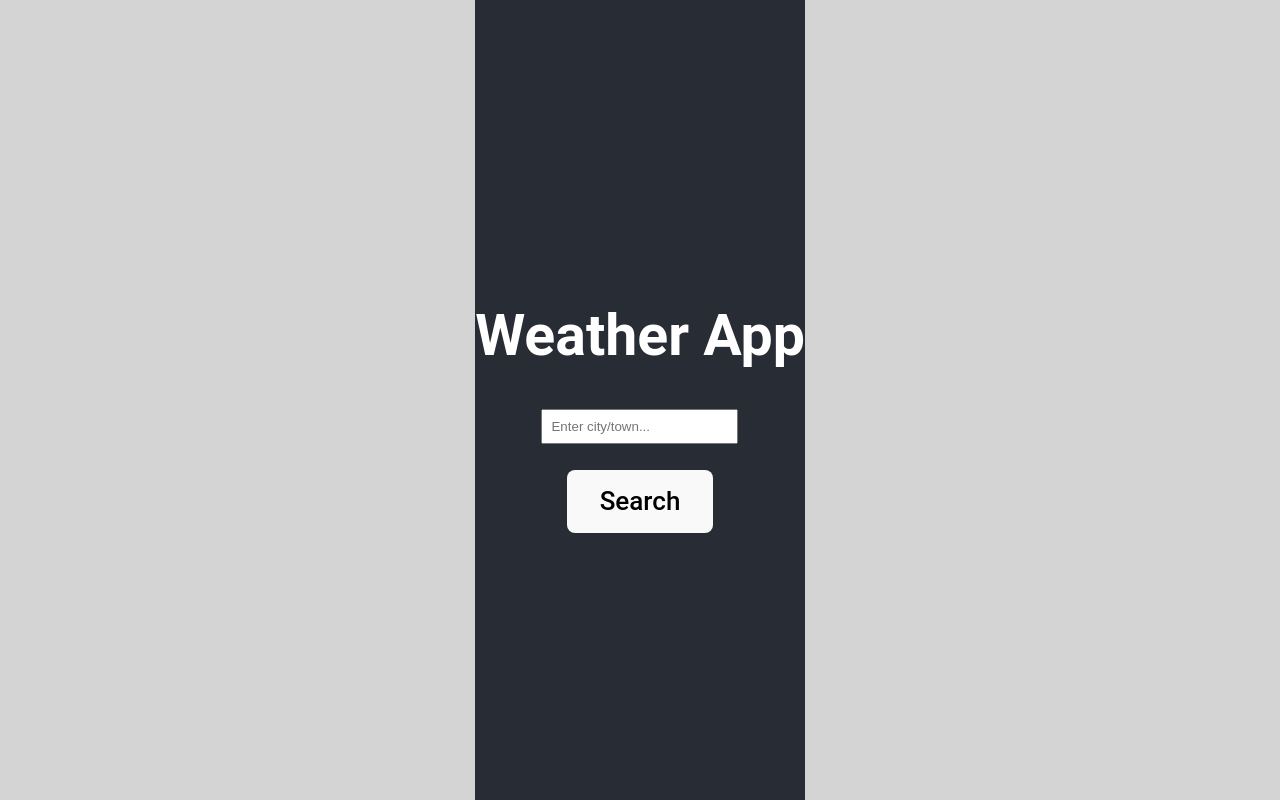
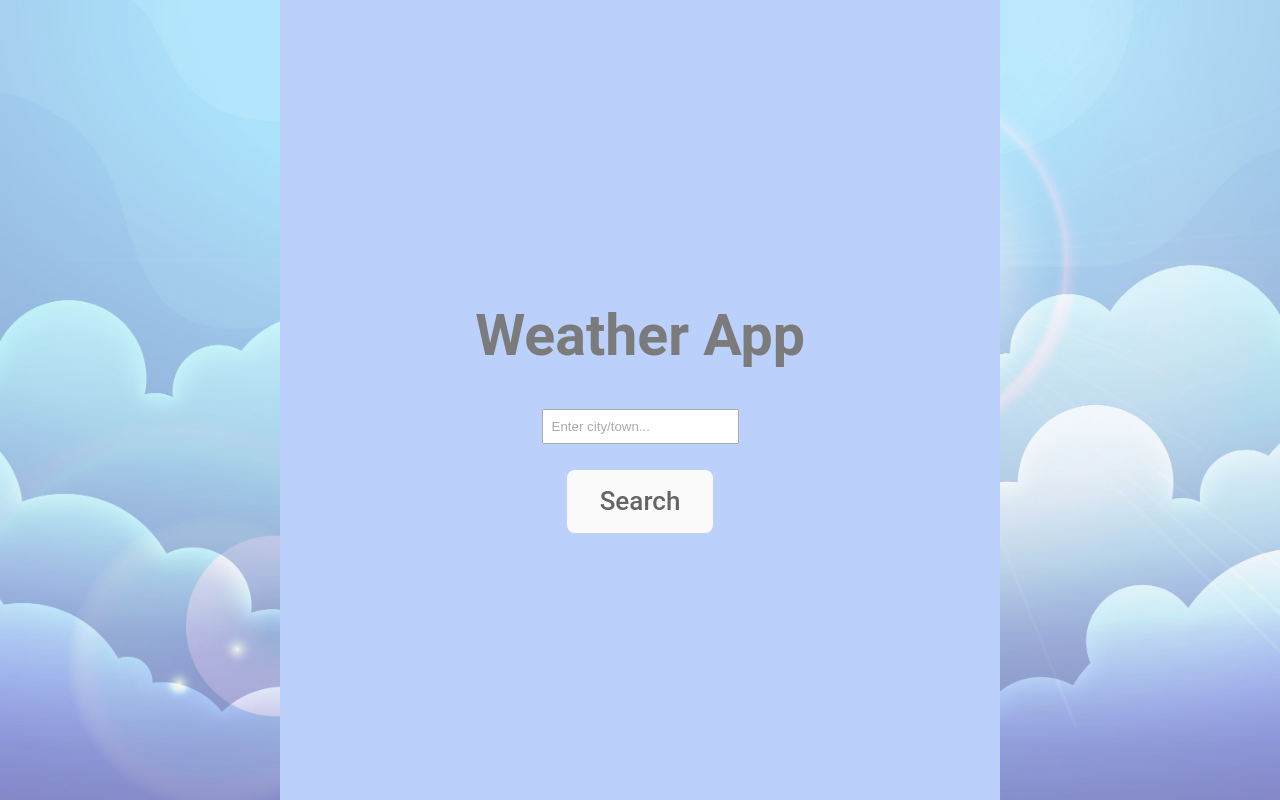
Before and after one commit to nanpiyaporn/weatherApp, a React (Vite) app in the folder weather_app/: page / in a window 1280 px wide. Built offline with nearby package versions, Linux system fonts and the light colour scheme; no server answers.

Commit message:
Update background colors and sizes in App.css and index.css

```diff
--- a/weather_app/src/App.css
+++ b/weather_app/src/App.css
@@ -14,14 +14,15 @@
 }
 
 .App-header {
-  background-color: #282c34;
+  background-color: #8fb1f7;
   min-height: 100vh;
+  width: 720px;
   display: flex;
   flex-direction: column;
   align-items: center;
   justify-content: center;
   font-size: calc(10px + 2vmin);
-  color: white;
+  color: rgb(37, 36, 36);
 }
 
 .App-link {
--- a/weather_app/src/index.css
+++ b/weather_app/src/index.css
@@ -7,10 +7,11 @@ body {
   justify-content: center;
   min-width: 320px;
   min-height: 100vh;
+  background-image: url("./assets/img/sky.jpg");
+  background-size: cover;
+  opacity: 0.6;
 }
-.app{
-  width:90% ;
-}
+
 
 h1 {
   font-size: 2.2em;
```
